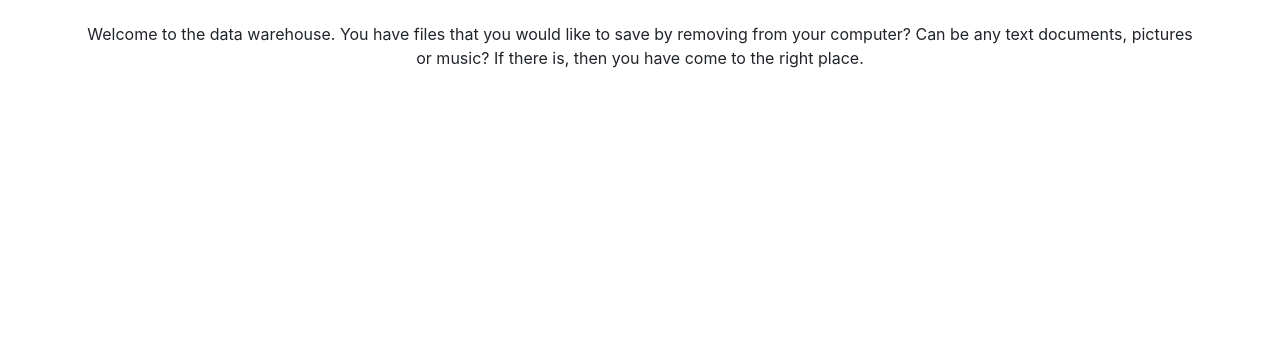
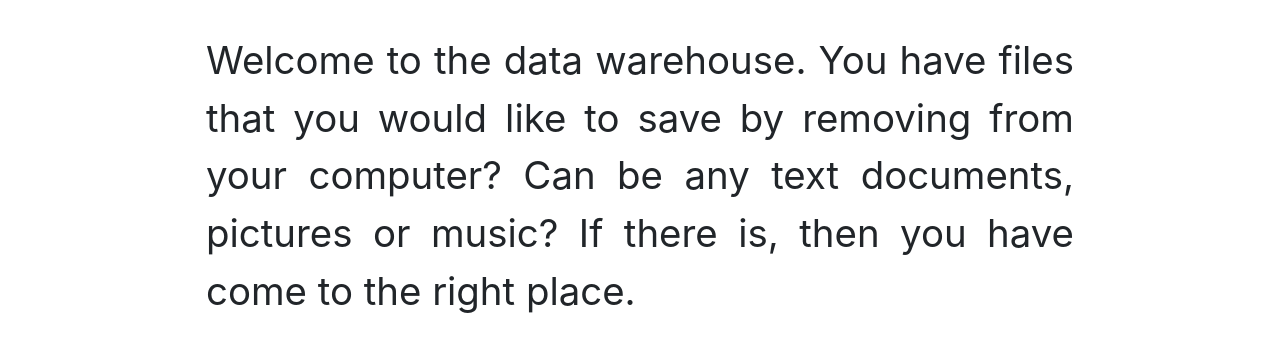
Before and after one commit to utkini/file_storage, a Flask app: page / in a window 1280 px wide. Shown: the part 72-424 px from the top of the page. Run offline with Flask 2, Linux system fonts and the light colour scheme; some libraries are stand-ins or nearby versions.

Commit message:
some changes

```diff
--- a/app/templates/main.html
+++ b/app/templates/main.html
@@ -2,8 +2,9 @@
 
 {% block content_body %}
 
-    <div style="margin-top: 2%">
-    <p style="text-align: center">
+    <div class="align-middle" style="margin-top: 2%; margin-left: 10%;
+    margin-right: 10%; padding: 10px; font-size: 3vw; min-font-size: 18px">
+        <p class="text-justify">
             Welcome to the data warehouse. You have files that you would like to save by removing from your computer?
             Can be any text documents, pictures or music? If there is, then you have come to the right place.
         </p>
```
